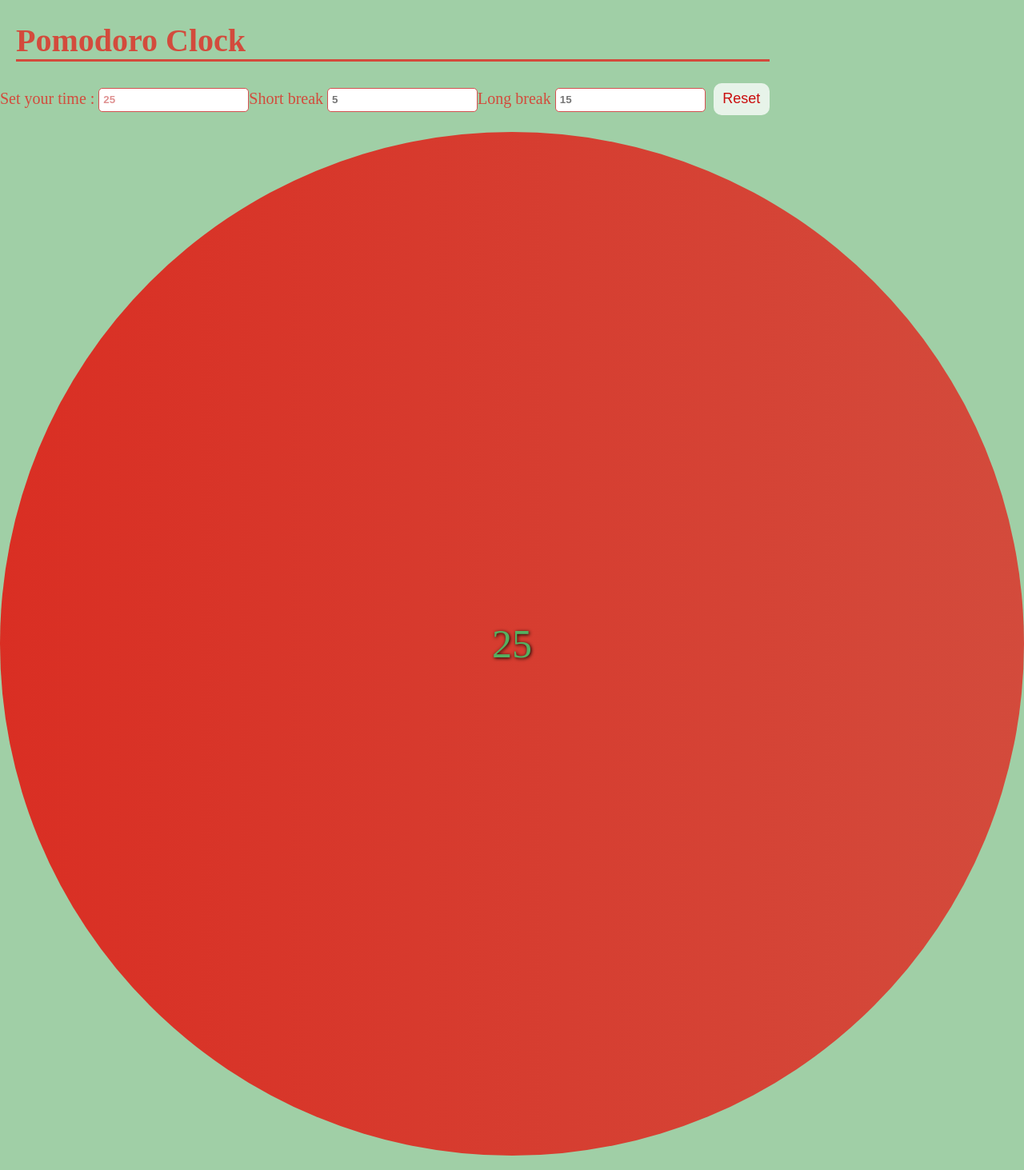
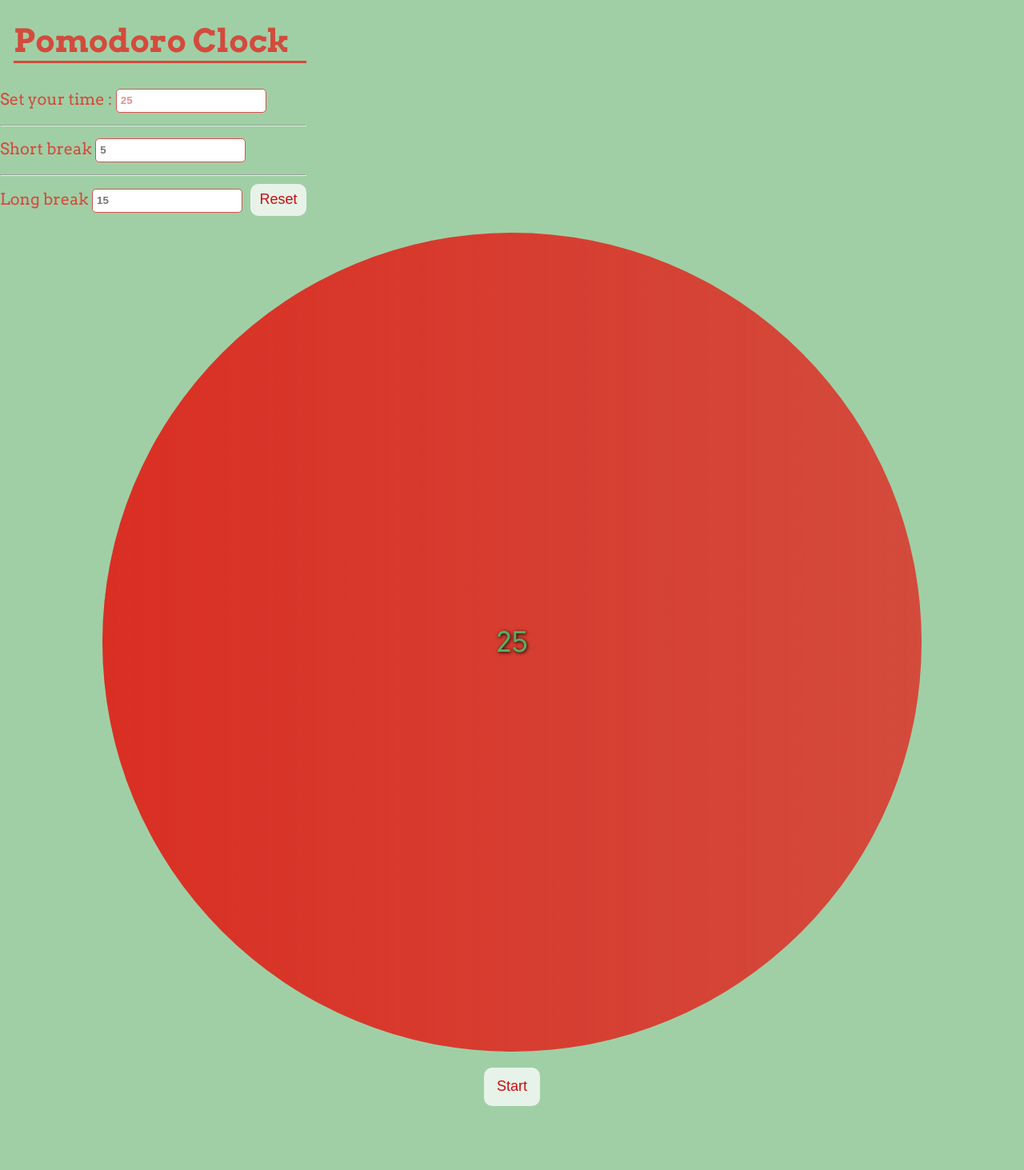
Before and after one commit to alfioparisi/pomodoro-clock, a React (Create React App) app in the folder pomodoro-react/: page / in a window 1280 px wide. Shown: the top 1463 px of the page at 80% size. After the commit the page ends 1403 px from the top, so only its background shows below. Built offline with nearby package versions, Linux system fonts and the light colour scheme.

Commit message:
Add checkmark class to the timer

```diff
--- a/pomodoro-react/package.json
+++ b/pomodoro-react/package.json
@@ -3,6 +3,7 @@
   "version": "0.1.0",
   "private": true,
   "dependencies": {
+    "classnames": "^2.2.5",
     "react": "^15.5.4",
     "react-dom": "^15.5.4"
   },
--- a/pomodoro-react/src/App.js
+++ b/pomodoro-react/src/App.js
@@ -1,9 +1,10 @@
 import React from 'react';
+import classNames from 'classnames';
 import './App.css';
 
 function Header(props) {
   return (
-    <header>
+    <header className="main-header" >
       <h1>Pomodoro Clock</h1>
       <form onSubmit={props.onSubmit} >
         <label>Set your time : </label>
@@ -15,10 +16,12 @@ function Header(props) {
           onChange={(evt, time) => props.changeTime(evt, 'time')}
           // If the timer is on, disable the input.
           disabled={props.isRunning ? true : false} />
+        <hr />
         <label>Short break </label>
         <input type="number" step="1" placeholder="5"
          onChange={(evt, time) => props.changeTime(evt, 'shortBreak')}
          disabled={props.isRunning ? true : false} />
+        <hr />
         <label>Long break </label>
         <input type="number" step="1" placeholder="15"
          onChange={(evt, time) => props.changeTime(evt, 'longBreak')}
@@ -32,7 +35,8 @@ function Header(props) {
 function Pomodoro(props) {
   return (
     <section className="timer-container">
-      <div className="timer">{props.time}</div>
+      <div className={props.checkmarkClass}>{props.time}</div>
+      <div className="msg">{props.msg}</div>
     </section>
   );
 }
@@ -170,11 +174,20 @@ class App extends React.Component {
     } // time === 0 if
   }
   render() {
+    const msg = this.state.isRunning ? this.state.isBreak ? 'Break' : 'Work to do' : '';
+    const checkmarkClass = classNames({
+      'timer': true,
+      'checkmark-1': this.state.checkmarks === 1,
+      'checkmark-2': this.state.checkmarks === 2,
+      'checkmark-3': this.state.checkmarks === 3,
+      'checkmark-4': this.state.checkmarks === 4
+    });
     return (
       <div className="container">
         <Header onSubmit={this.handleSubmit} isRunning={this.state.isRunning}
           time={this.state.time} changeTime={(evt, val) => this.changeTime(evt, val)} />
-        <Pomodoro time={this.state.time} />
+        <Pomodoro time={this.state.time} isRunning={this.state.isRunning} msg={msg}
+        checkmarkClass={checkmarkClass} />
         <Footer isRunning={this.state.isRunning} onClick={this.handleClick} />
       </div>
     );
--- a/pomodoro-react/src/index.css
+++ b/pomodoro-react/src/index.css
@@ -1,3 +1,5 @@
+@import url('https://fonts.googleapis.com/css?family=Arvo:400,700');
+
 * {
   box-sizing: border-box;
 }
@@ -15,20 +17,32 @@ body {
   flex-wrap: wrap;
 }
 
+/*************************************/
+/* Header */
+
+.main-header {
+  display: flex;
+  flex-direction: column;
+}
+
 h1 {
   border-bottom: 3px solid rgba(240, 0, 0, 0.64);
-  margin-left: 20px;
+  margin-left: 17px;
 }
+
+/****************************************************/
+/* Timer */
 
 .timer-container {
   position: relative;
+  margin: 0 auto;
 }
 
 .timer {
-  width: 100vw;
-  height: 100vw;
-  font-size: 50px;
-  line-height: 100vw;
+  width: 80vw;
+  height: 80vw;
+  font-size: 35px;
+  line-height: 80vw;
   text-align: center;
   color: rgb(85, 176, 97);
   text-shadow: 1px 1px 4px black;
@@ -37,12 +51,35 @@ h1 {
   background: linear-gradient(to left, rgba(240, 0, 0, 0.64) , rgba(220, 40, 30, 0.96));
   /* gradients from https://uigradients.com/# */
   border-radius: 50%;
+  will-change: transform;
+  transition: box-shadow 500ms ease;
 }
 
-.task {
-  margin-left: 15px;
+.checkmark-1 {
+  box-shadow: inset 0 0 0 8px #db6053;
+}
+.checkmark-2 {
+  box-shadow: inset 0 0 0 8px #db6053, inset 0 0 0 16px #8cbc93;
+}
+.checkmark-3 {
+  box-shadow: inset 0 0 0 8px #db6053, inset 0 0 0 16px #8cbc93, inset 0 0 0 24px #db6053;
+}
+.checkmark-4 {
+  box-shadow: inset 0 0 0 8px #db6053, inset 0 0 0 16px #8cbc93, inset 0 0 0 24px #db6053, inset 0 0 0 32px #8cbc93;
+}
+
+.msg {
   width: 100%;
+  height: 100px;
+  position: absolute;
+  bottom: 10%;
+  font-size: 25px;
+  text-align: center;
+  color: #212622;
 }
+
+/******************************************************/
+/* Form */
 
 input {
   padding-left: 5px;
@@ -76,31 +113,3 @@ button[type='submit'] {
   margin-left: 10px;
   margin-bottom: 0;
 }
-
-.checkmark {
-  position: absolute;
-  width: 30%;
-  height: 15px;
-  background-color: rgba(255, 255, 255, 0.68);
-  opacity: 0;
-}
-
-.check-first {
-  bottom: 34%;
-  left: 10%;
-}
-
-.check-second {
-  bottom: 34%;
-  left: 58%;
-}
-
-.check-third {
-  bottom: 24%;
-  left: 17%;
-}
-
-.check-fourth {
-  bottom: 24%;
-  left: 52%;
-}
```
